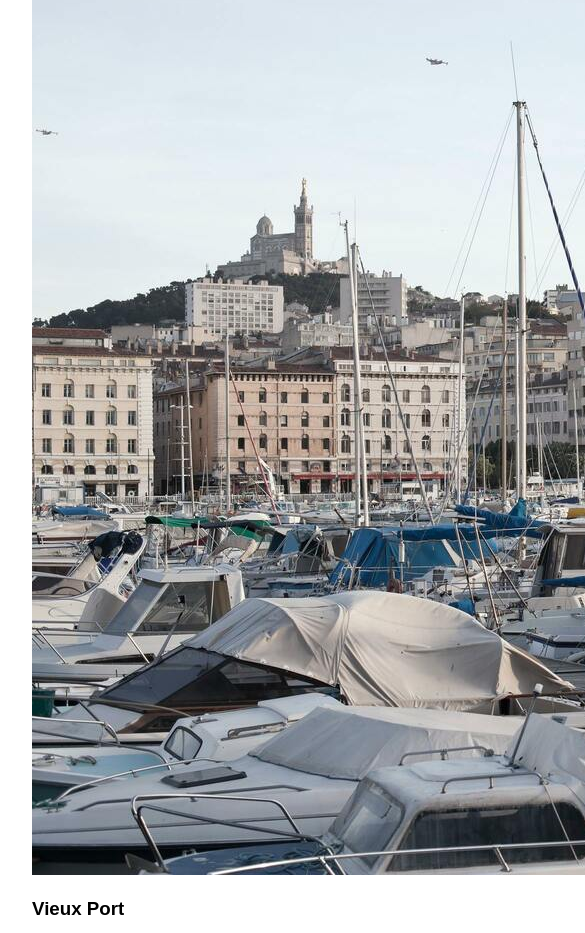
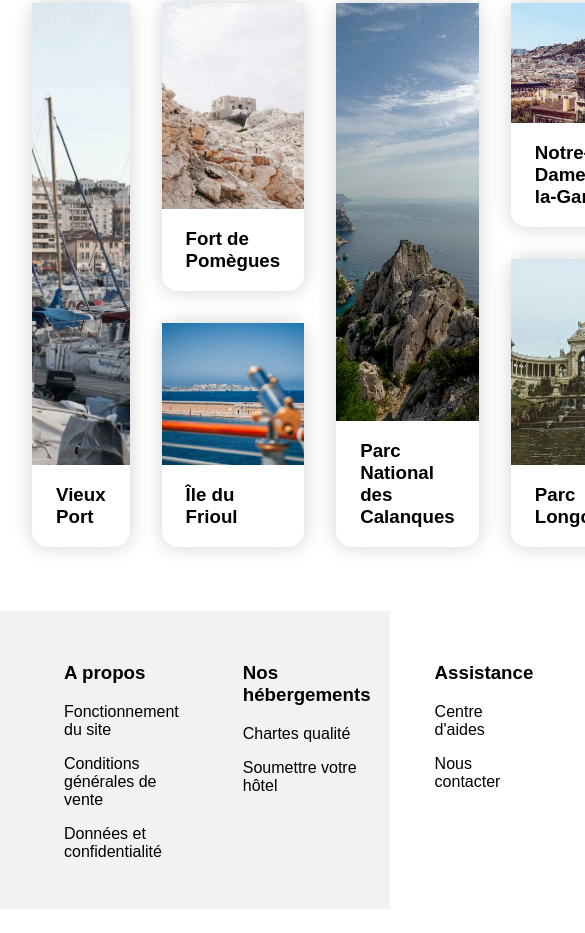
Before and after one commit to PatrickNCDX/P, a plain HTML site: page index.html in a window 390 px wide. Shown: the part 2111-3044 px from the top of the page, 585 px wide, since content can reach past the window. After the commit the page ends 3020 px from the top, so only its background shows below. Drawn offline with Linux system fonts and the light colour scheme.

Commit message:
Ajout des activités et du footer du css plus début du responsive

```diff
--- a/styles.css
+++ b/styles.css
@@ -24,6 +24,7 @@ ul {
     }
 
     /* Début Header */
+
 .header {
         grid-template-columns: auto 1fr auto auto;
         grid-template-areas:"logo . navbar button";
@@ -77,9 +78,11 @@ ul {
         padding: 0 2rem;
         box-sizing: border-box;
     }
+
     /* Fin Header */
 
     /* Début Search */
+
     .search h1 {
         margin-bottom: 0.5em;
     }
@@ -187,9 +190,11 @@ ul {
         justify-content: center;
         color: #0065FC;
     }
+
     /* Fin Search */
 
     /* Début Hosting */
+
     .hostingMain {
 
         display: grid;
@@ -311,12 +316,117 @@ ul {
         border-radius: 1.5rem;
         background-color: #F2F2F2;
     }
+
+    /* Fin Hosting */
+
+    /* Début Activité */
+
+    .activity {
+        display: grid;
+        margin: 4rem 0;
+        grid-template-columns: repeat(4,1fr);
+        grid-template-rows: auto 14rem 2rem 2rem 2rem 14rem;
+        column-gap: 2rem;
+    }
+
+    .activity h2 {
+        grid-column: 1 / -1;
+    }
+
+    .activity a {
+        display: flex;
+        border-radius: 1rem;
+        flex-direction: column;
+        box-shadow: 0 0 20px #0000002e;
+    }
+
+    .activity h3 {
+        margin: 1.2rem 1.5rem;
+    }
+
+    .activityWrapimg {
+        position: relative;
+        flex: 1;
+    }
+
+    .activity img {
+        height: 100%;
+        width: 100%;
+        position: absolute;
+        object-fit: cover;
+    }
+
+    #ActUn {
+        grid-row: 2/7;
+        grid-column: 1/2;
+    }
+
+    #ActDeux {
+        grid-column: 2/3;
+        grid-row: 2/5;
+    }
+
+    #ActTrois {
+        grid-column: 3/4;
+        grid-row: 2/7;
+    }
+
+    #ActQuatre {
+        grid-column: 4/5;
+        grid-row: 2/3;
+    }
+
+    #ActCinq {
+        grid-column: 2/3;
+        grid-row: 6/7;
+    }
+
+    #ActSix {
+        grid-column: 4/5;
+        grid-row: 4/7;
+    }
+
+    /* Fin Activité */
+
+    /* Début Footer*/
+
+    .footer {
+        background-color: #F2F2F2;
+        width: 100%;
+    }
+
+    .footerWrapper {
+        display: flex;
+        margin: auto;
+        padding: 0 2rem;
+        width: 1440px;
+        max-width: 100%;
+        box-sizing: border-box;
+    }
+
+    .footerWrapperColumn {
+        padding: 2rem 2rem;
+    }
+
+    .footer ul {
+        display: block;
+    }
+
+    .footer ul li {
+        margin: 1rem 0;
+    }
+
+    /* Fin Footer*/
+
+    /* Début Responsive */
+
     @media screen and (min-width: 1100px) {
 
         .hosting {
             display: grid;
+            grid-template-columns: 6fr 3fr;
             column-gap: 2rem;
-            grid-template-columns: 6fr 3fr;
         }
     }
-    /* Fin Hosting */
+
+    /* Fin Responsive */
```
